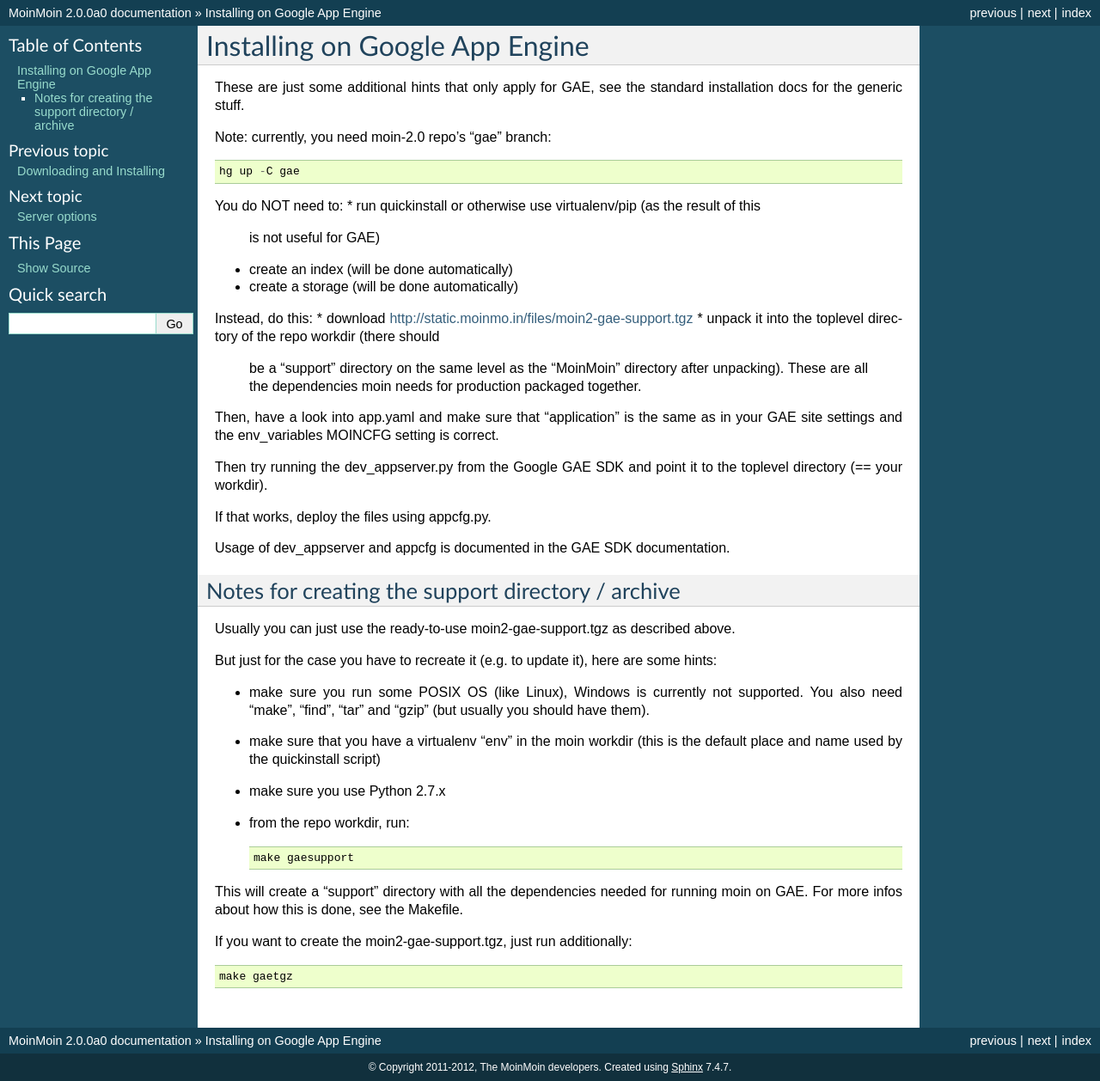
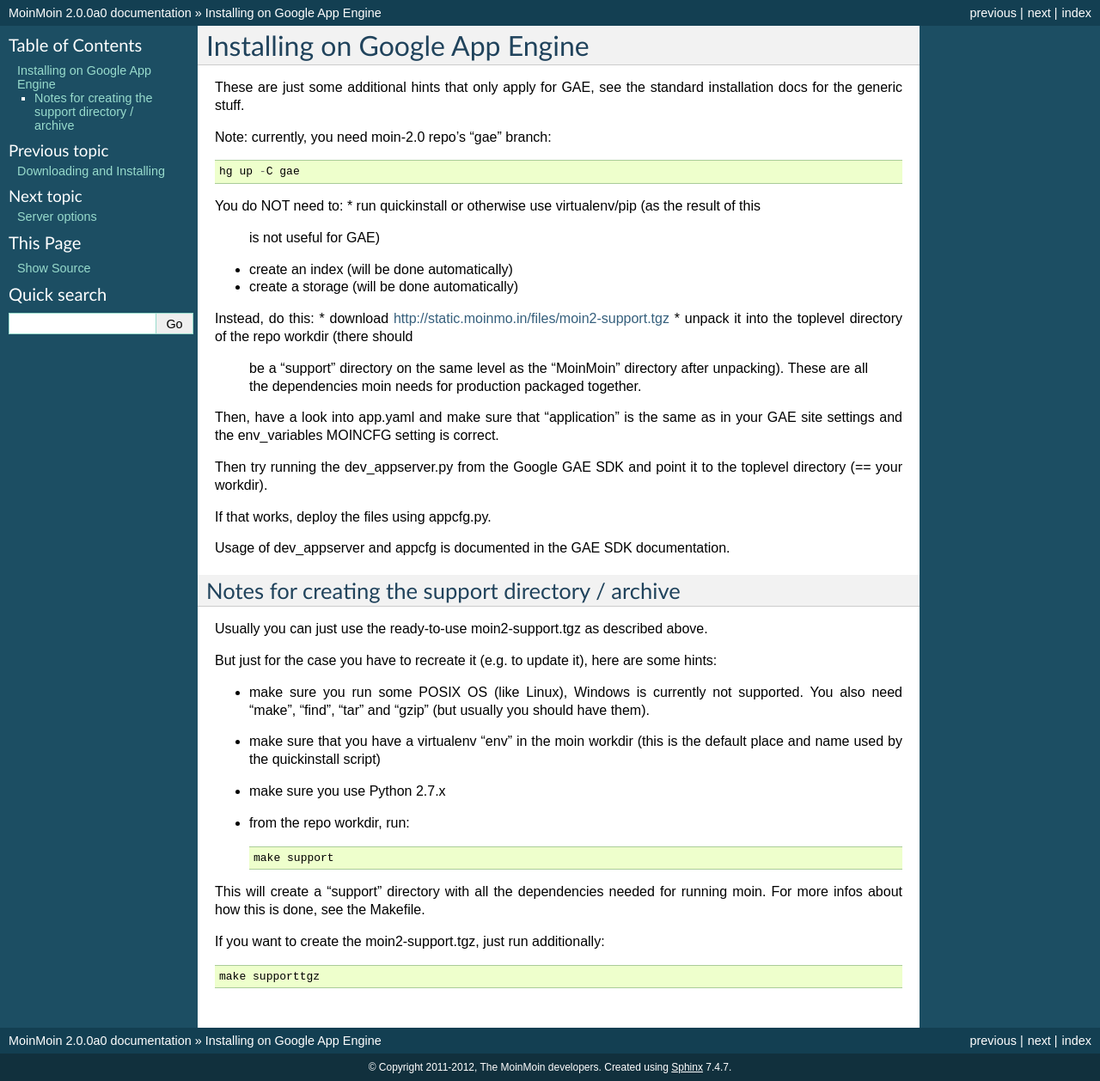
Before and after one commit to bhrigu123/moin-2.0-beta, a Sphinx documentation site: the page built from docs/admin/install_gae.rst, in a window 1280 px wide. Shown: the whole page at 86% size. Built offline with Sphinx 7.4.7, drawn with Linux system fonts in a browser that asks for light colours; pages that are not in the unit, such as notebooks, are missing from menus.

Commit message:
update docs about new support tgz

```diff
--- a/docs/admin/install_gae.rst
+++ b/docs/admin/install_gae.rst
@@ -16,7 +16,7 @@
 * create a storage (will be done automatically)
 
 Instead, do this:
-* download http://static.moinmo.in/files/moin2-gae-support.tgz
+* download http://static.moinmo.in/files/moin2-support.tgz
 * unpack it into the toplevel directory of the repo workdir (there should
   be a "support" directory on the same level as the "MoinMoin" directory
   after unpacking). These are all the dependencies moin needs for production
@@ -35,8 +35,7 @@
 
 Notes for creating the support directory / archive
 ==================================================
-Usually you can just use the ready-to-use moin2-gae-support.tgz as described
-above.
+Usually you can just use the ready-to-use moin2-support.tgz as described above.
 
 But just for the case you have to recreate it (e.g. to update it), here are
 some hints:
@@ -49,11 +48,11 @@
 * make sure you use Python 2.7.x
 * from the repo workdir, run::
 
-    make gaesupport
+    make support
 
 This will create a "support" directory with all the dependencies needed for
-running moin on GAE. For more infos about how this is done, see the Makefile.
+running moin. For more infos about how this is done, see the Makefile.
 
-If you want to create the moin2-gae-support.tgz, just run additionally::
+If you want to create the moin2-support.tgz, just run additionally::
 
-    make gaetgz
+    make supporttgz
```
